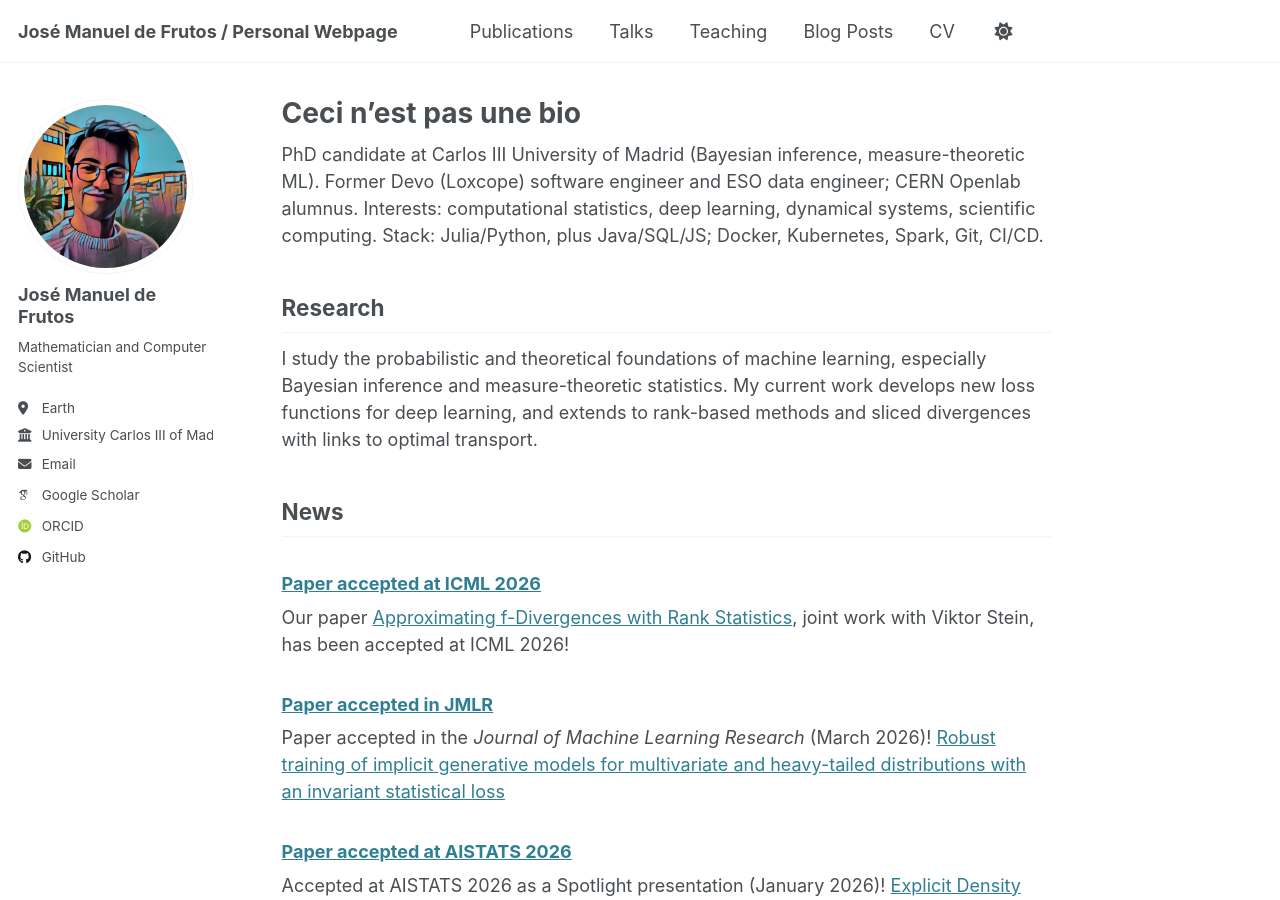
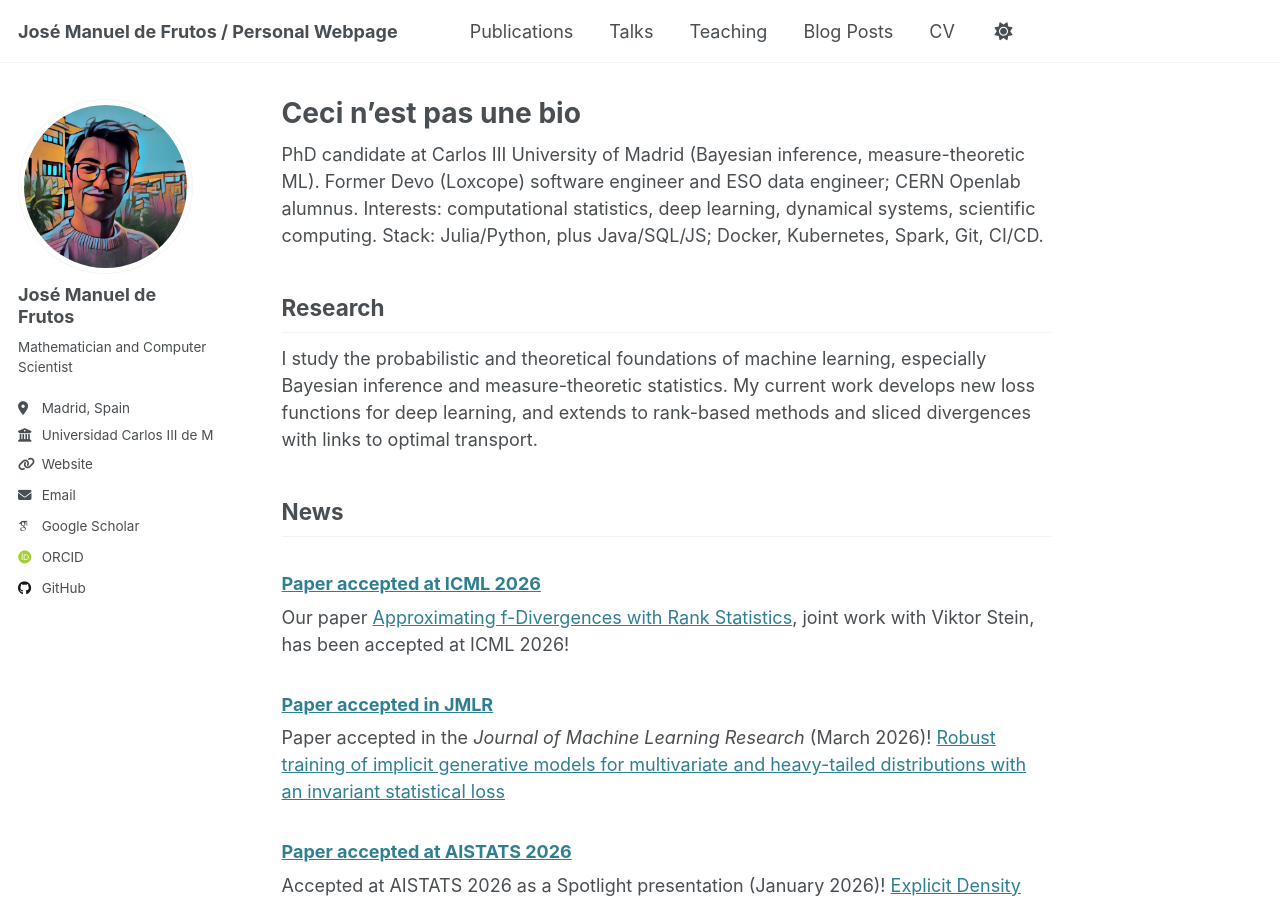
Before and after one commit to josemanuel22/josemanuel22.github.io, a Jekyll site: the page built from _pages/about.md, in a window 1280 px wide and 900 px high. Built offline with Jekyll 4.4.1, drawn with Linux system fonts in a browser that asks for light colours; some web fonts are replaced; part of the change alters nothing that is shown.

```diff
--- a/_config.yml
+++ b/_config.yml
@@ -12,10 +12,10 @@ site_theme               : "default"
 title                    : "José Manuel de Frutos / Personal Webpage"
 title_separator          : "-"
 name                     : &name "José Manuel de Frutos"
-description              : &description "personal description"
+description              : &description "José Manuel de Frutos — mathematician, computer scientist and PhD candidate in machine learning at Universidad Carlos III de Madrid. Research in statistical machine learning, generative models, rank statistics and divergence estimation."
 url                      : https://josemanuel22.github.io # the base hostname & protocol for your site e.g. "https://[your GitHub username].github.io"
 baseurl                  : "" # the subpath of your site, e.g. "/blog"
-repository               : "academicpages/josemanuel22.github.io"
+repository               : "josemanuel22/josemanuel22.github.io"
 
 # Site Author - The following control what appear as part of the author content on the side bar.
 #               If a field is blank the icon and link will not appear, otherwise it will be shown.
@@ -26,16 +26,16 @@ author:
   name             : "José Manuel de Frutos"
   pronouns         : # example: "she/her"
   bio              : "Mathematician and Computer Scientist"
-  location         : "Earth"
-  employer         : "University Carlos III of Madrid"
-  uri              : # URL
+  location         : "Madrid, Spain"
+  employer         : "Universidad Carlos III de Madrid"
+  uri              : "https://josemanuel22.github.io/"
   email            : "josemanuel.defrutos22@gmail.com"
 
   # Academic websites
   arxiv            : # URL - Update with the correct link to your profile
   googlescholar    : "https://scholar.google.com/citations?user=3oACfEgAAAAJ&hl"
   impactstory      : # URL
-  orcid            : "http://orcid.org/0009-0002-5251-0515"
+  orcid            : "https://orcid.org/0009-0002-5251-0515"
   semantic         : # URL
   pubmed           : #"https://www.ncbi.nlm.nih.gov/pubmed/?term=john+snow"
   researchgate     : # URL
@@ -96,7 +96,7 @@ comments:
   disqus:
     shortname            :
   discourse:
-    server               : # https://meta.discourse.org/t/embedding-discourse-comments-via-javascript/31963 , e.g.: meta.discourse.org
+    server               : # https://meta.discourse.org/t/embedding-discourse-comments via javascript
   facebook:
     appid                :
     num_posts            : # 5 (default)
@@ -109,7 +109,7 @@ staticman:
   format                 : "yml"
   moderation             : true
   path                   : "_data/comments/{options.slug}"
-  requiredFields         : ['name', 'email', 'message']
+  requiredFields          : ['name', 'email', 'message']
   transforms:
     email                : "md5"
   generatedFields:
@@ -121,13 +121,11 @@ atom_feed:
   hide                   : false     # change to true to hide the RSS feed in the footer
   path                   : # blank (default) uses feed.xml
 
-
 # SEO Related
 google_site_verification :
 bing_site_verification   :
 alexa_site_verification  :
 yandex_site_verification :
-
 
 # Social Sharing
 twitter:
@@ -138,19 +136,19 @@ facebook:
   publisher              :
 og_image                 :  # Open Graph/Twitter default site image
 # For specifying social profiles
-# - https://developers.google.com/structured-data/customize/social-profiles
 social:
-  type                   : # Person or Organization (defaults to Person)
-  name                   : # If the user or organization name differs from the site's name
-  links: # An array of links to social media profiles
-
+  type                   : Person
+  name                   : "José Manuel de Frutos"
+  links:
+    - "https://scholar.google.com/citations?user=3oACfEgAAAAJ&hl"
+    - "https://orcid.org/0009-0002-5251-0515"
+    - "https://github.com/josemanuel22"
 
 # Analytics
 analytics:
   provider               :  "false" # false (default), "google", "google-universal", "google-analytics-4", "custom"
   google:
     tracking_id          :
-
 
 # Reading Files
 include:
@@ -190,14 +188,12 @@ keep_files:
 encoding: "utf-8"
 markdown_ext: "markdown,mkdown,mkdn,mkd,md"
 
-
 # Conversion
 markdown: kramdown
 highlighter: rouge
 lsi: false
 excerpt_separator: "\n\n"
 incremental: false
-
 
 # Markdown Processing
 kramdown:
@@ -209,7 +205,6 @@ kramdown:
   toc_levels: 1..6
   smart_quotes: lsquo,rsquo,ldquo,rdquo
   enable_coderay: false
-
 
 # These settings control the types of collections used by the template
 collections:
@@ -225,7 +220,6 @@ collections:
   talks:
     output: true
     permalink: /:collection/:path/
-
 
 # These settings control how pages and collections are included in the site
 defaults:
@@ -265,15 +259,6 @@ defaults:
       author_profile: true
       share: true
       comments: true
-  # _portfolio
-  #- scope:
-  #    path: ""
-  #    type: portfolio
-  #  values:
-  #    layout: single
-  #    author_profile: false
-  #    share: true
-  #    comment: true
   # _talks
   - scope:
       path: ""
@@ -283,19 +268,14 @@ defaults:
       author_profile: true
       share: true
 
-
 # Sass/SCSS
 sass:
   sass_dir: _sass
-  style: compressed # http://sass-lang.com/documentation/file.SASS_REFERENCE.html#output_style
-
+  style: compressed
 
 # Outputting
 permalink: /:categories/:title/
-# paginate: 5 # amount of posts to show
-# paginate_path: /page:num/
-timezone: Etc/UTC # http://en.wikipedia.org/wiki/List_of_tz_database_time_zones
-
+timezone: Etc/UTC
 
 # Plugins
 plugins:
@@ -315,38 +295,15 @@ whitelist:
   - jekyll-redirect-from
   - jemoji
 
-
 # Archives
-#  Type
-#  - GitHub Pages compatible archive pages built with Liquid ~> type: liquid (default)
-#  - Jekyll Archives plugin archive pages ~> type: jekyll-archives
-#  Path (examples)
-#  - Archive page should exist at path when using Liquid method or you can
-#    expect broken links (especially with breadcrumbs enabled)
-#  - <base_path>/tags/my-awesome-tag/index.html ~> path: /tags/
-#  - <base_path/categories/my-awesome-category/index.html ~> path: /categories/
-#  - <base_path/my-awesome-category/index.html ~> path: /
 category_archive:
   type: liquid
   path: /categories/
 tag_archive:
   type: liquid
   path: /tags/
-# https://github.com/jekyll/jekyll-archives
-# jekyll-archives:
-#   enabled:
-#     - categories
-#     - tags
-#   layouts:
-#     category: archive-taxonomy
-#     tag: archive-taxonomy
-#   permalinks:
-#     category: /categories/:name/
-#     tag: /tags/:name/
-
 
 # HTML Compression
-# - http://jch.penibelst.de/
 compress_html:
   clippings: all
   ignore:
```
